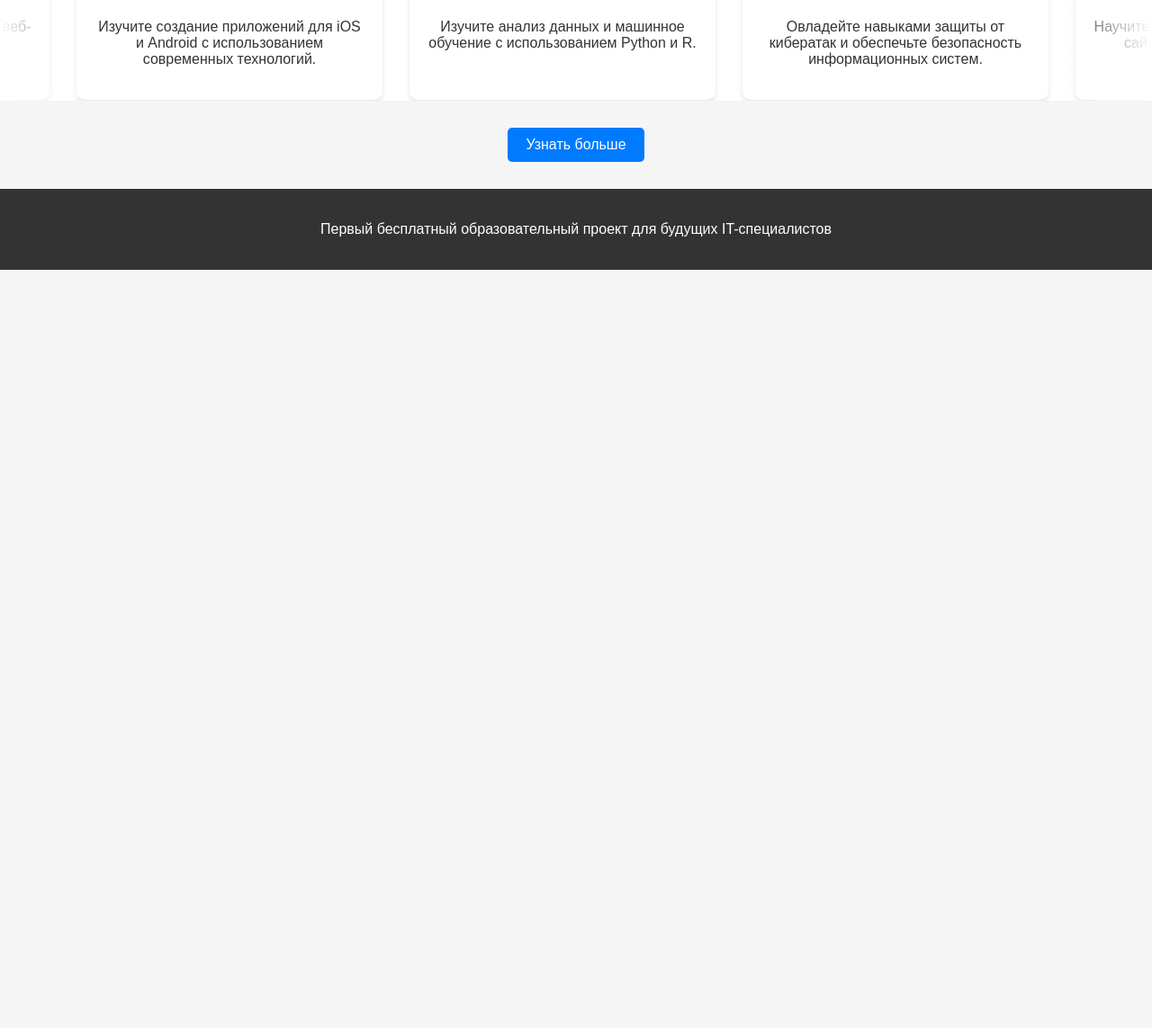
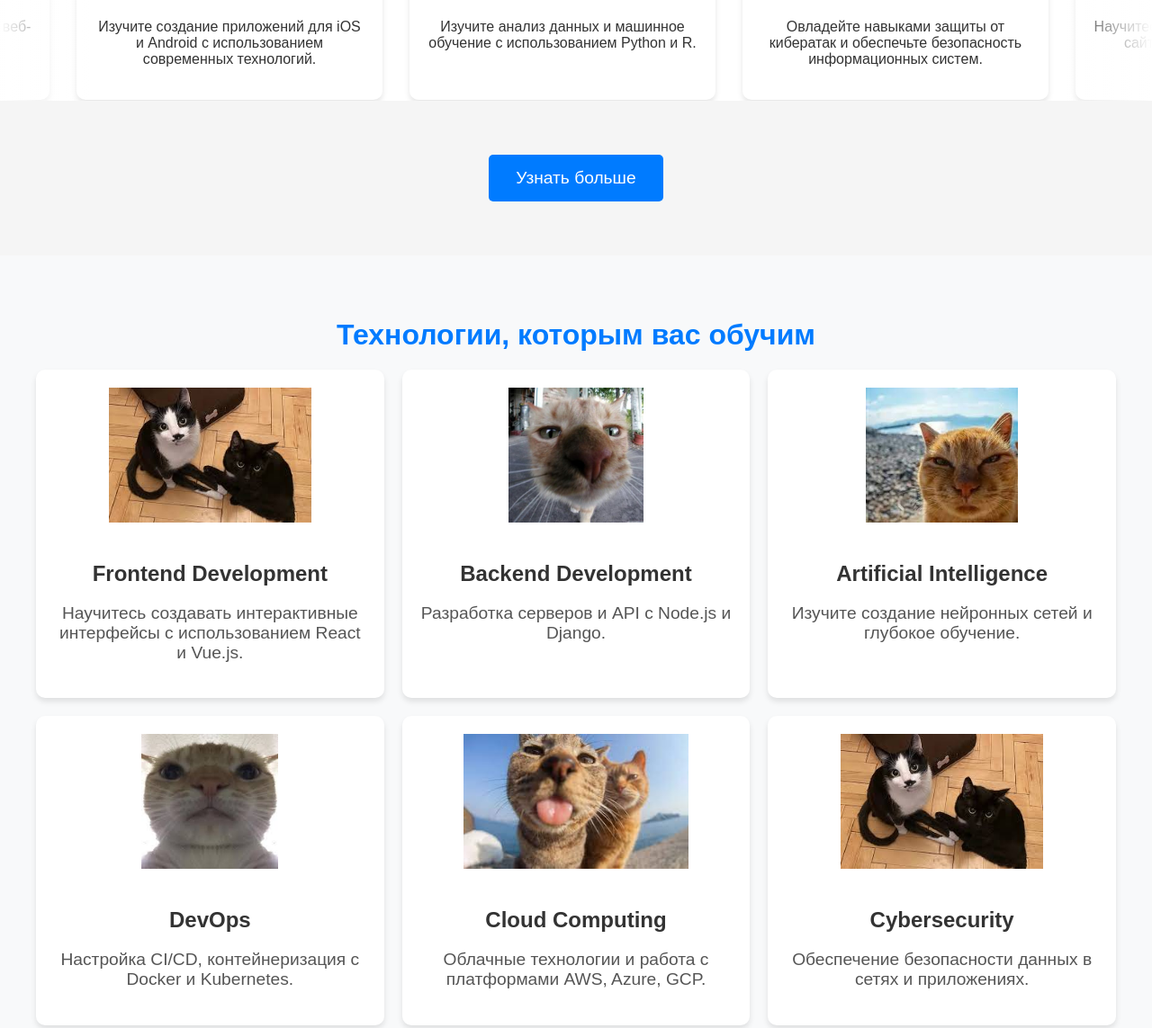
Before and after one commit to AndrejSuslov/web-design, a plain HTML site: page sixth/index.html in a window 1280 px wide. Shown: the part 1247-2390 px from the top of the page at 90% size. Before the commit the page ends 1547 px from the top, so only its background shows below. Drawn offline with Linux system fonts and the light colour scheme.

Commit message:
added grid section

```diff
--- a/sixth/index.html
+++ b/sixth/index.html
@@ -64,6 +64,44 @@
         <a href="#" class="button carousel-button">Узнать больше</a>
     </div>
 
+    <section class="technologies">
+        <div class="technologies-header">
+            <h2>Технологии, которым вас обучим</h2>
+        </div>
+        <div class="grid-container">
+            <div class="grid-card hidden">
+                <img src="cat1.jpg" alt="Веб-разработка">
+                <h3>Frontend Development</h3>
+                <p>Научитесь создавать интерактивные интерфейсы с использованием React и Vue.js.</p>
+            </div>
+            <div class="grid-card hidden">
+                <img src="cat2.jpg" alt="Бэкенд">
+                <h3>Backend Development</h3>
+                <p>Разработка серверов и API с Node.js и Django.</p>
+            </div>
+            <div class="grid-card hidden">
+                <img src="cat3.jpg" alt="Искусственный интеллект">
+                <h3>Artificial Intelligence</h3>
+                <p>Изучите создание нейронных сетей и глубокое обучение.</p>
+            </div>
+            <div class="grid-card hidden">
+                <img src="cat4.jpg" alt="DevOps">
+                <h3>DevOps</h3>
+                <p>Настройка CI/CD, контейнеризация с Docker и Kubernetes.</p>
+            </div>
+            <div class="grid-card hidden">
+                <img src="cat5.jpg" alt="Cloud Computing">
+                <h3>Cloud Computing</h3>
+                <p>Облачные технологии и работа с платформами AWS, Azure, GCP.</p>
+            </div>
+            <div class="grid-card hidden">
+                <img src="cat1.jpg" alt="Безопасность">
+                <h3>Cybersecurity</h3>
+                <p>Обеспечение безопасности данных в сетях и приложениях.</p>
+            </div>
+        </div>
+    </section>
+
     <footer class="footer">
         <p>Первый бесплатный образовательный проект для будущих IT-специалистов</p>
     </footer>
--- a/sixth/script.js
+++ b/sixth/script.js
@@ -31,3 +31,20 @@ function startAnimation() {
 
 setupInfiniteScroll();
 window.onload = startAnimation;
+
+document.addEventListener('DOMContentLoaded', () => {
+    const cards = document.querySelectorAll('.grid-card');
+
+    const observer = new IntersectionObserver((entries) => {
+        entries.forEach(entry => {
+            if (entry.isIntersecting) {
+                entry.target.classList.add('visible');
+                observer.unobserve(entry.target);
+            }
+        });
+    }, {
+        threshold: 0.1
+    });
+
+    cards.forEach(card => observer.observe(card));
+});
--- a/sixth/style1.css
+++ b/sixth/style1.css
@@ -33,17 +33,22 @@ body {
 
 .button {
     display: inline-block;
-    padding: 10px 20px;
+    padding: 15px 30px; /* Increased button size */
     background-color: #007bff;
     color: #fff;
     text-decoration: none;
     border-radius: 5px;
-    font-size: 1rem;
-    margin: 10px;
+    font-size: 1.2rem; /* Slightly larger font */
+    margin: 20px; /* Added more margin to position it better */
 }
 
 .button:hover {
     background-color: #0056b3;
+}
+
+.carousel-button-container {
+    text-align: center;
+    margin: 40px 0; /* Adjusted positioning */
 }
 
 .main-section {
@@ -158,17 +163,60 @@ body {
     background: linear-gradient(to left, rgba(255, 255, 255, 1), rgba(255, 255, 255, 0));
 }
 
-.carousel-button-container {
-    text-align: center;
-    margin: 20px 0;
-}
-
-.carousel-button:hover {
-    background-color: #0056b3;
-}
-
 .footer {
     padding: 20px;
     background-color: #333;
     color: #fff;
 }
+
+.technologies {
+    padding: 50px 10px;
+    background-color: #f8f9fa;
+    text-align: center;
+}
+
+.technologies h2 {
+    font-size: 2rem;
+    margin: 20px;
+    color: #007bff;
+}
+
+.grid-container {
+    display: grid;
+    grid-template-columns: repeat(3, 1fr);
+    gap: 20px;
+    max-width: 1200px;
+    margin: 0 auto;
+}
+
+.grid-card {
+    background: #fff;
+    border-radius: 10px;
+    box-shadow: 0 4px 6px rgba(0, 0, 0, 0.1);
+    padding: 20px;
+    text-align: center;
+    opacity: 0;
+    transform: translateY(50px);
+    transition: opacity 0.6s ease-out, transform 0.6s ease-out;
+}
+
+.grid-card img {
+    height: 150px;
+    object-fit: contain;
+    margin-bottom: 15px;
+}
+
+.grid-card h3 {
+    font-size: 1.5rem;
+    margin-bottom: 10px;
+}
+
+.grid-card p {
+    color: #555;
+    font-size: 1.2rem;
+}
+
+.grid-card.visible {
+    opacity: 1;
+    transform: translateY(0);
+}
```
